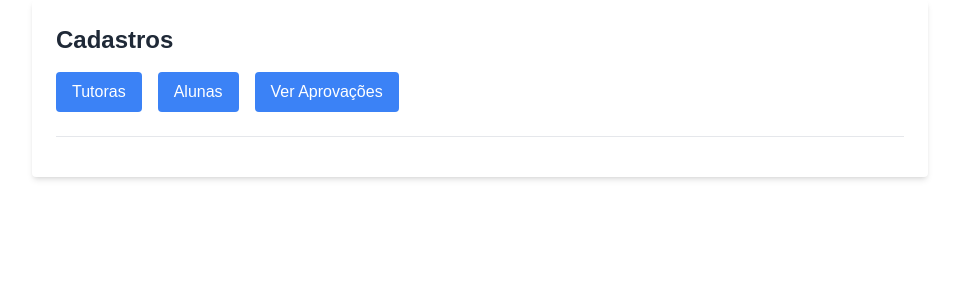
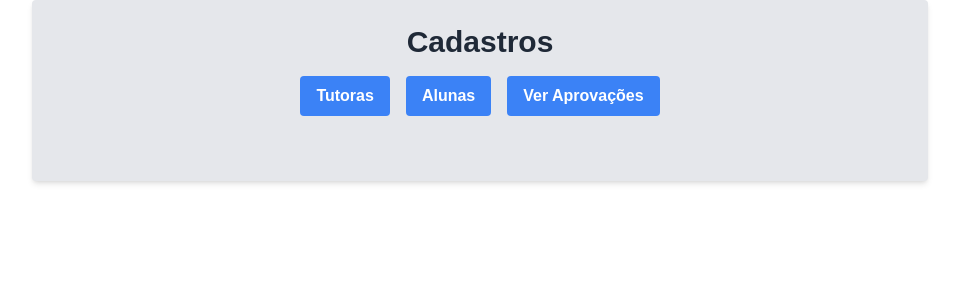
Before and after one commit to Seidenthal/competencia, a React (Vite) app: page /adminDashboard in a window 1280 px wide. Shown: the top 300 px of the page, without its empty margins (160-1119 px from the left). Built offline with nearby package versions, Linux system fonts and the light colour scheme.

Commit message:
Atualizações Adm

```diff
--- a/src/AdminDashboard.jsx
+++ b/src/AdminDashboard.jsx
@@ -116,11 +116,11 @@ const AdminDashboard = () => {
   };
 
   return (
-    <div className="p-6 max-w-4xl mx-auto bg-white shadow-md rounded">
-      <h2 className="text-2xl font-bold text-gray-800 mb-4">Cadastros</h2>
-      <div className="flex space-x-4 mb-6">
+    <div className="p-6 max-w-4xl mx-auto bg-gray-200 shadow-md rounded">
+      <h2 className="text-3xl font-bold text-gray-800 mb-4 text-center">Cadastros</h2>
+      <div className="flex space-x-4 mb-6 justify-center">
         <button
-          className="bg-blue-500 text-white px-4 py-2 rounded hover:bg-blue-600"
+          className="bg-blue-500  font-bold text-white px-4 py-2 rounded hover:bg-customOrange"
           onClick={() =>
             fetchData('tutoras', 'Tutoras', (item) => item.aprovado)
           }
@@ -128,13 +128,13 @@ const AdminDashboard = () => {
           Tutoras
         </button>
         <button
-          className="bg-blue-500 text-white px-4 py-2 rounded hover:bg-blue-600"
+          className="bg-blue-500 font-bold text-white px-4 py-2 rounded hover:bg-customOrange"
           onClick={() => fetchData('alunas', 'Alunas', (item) => item.aprovado)}
         >
           Alunas
         </button>
         <button
-          className="bg-blue-500 text-white px-4 py-2 rounded hover:bg-blue-600"
+          className="bg-blue-500 font-bold text-white px-4 py-2 rounded hover:bg-customOrange"
           onClick={loadAprovacoes}
         >
           Ver Aprovações
--- a/src/LoginAdm.jsx
+++ b/src/LoginAdm.jsx
@@ -34,10 +34,10 @@ const LoginAdmin = () => {
   };
 
   return (
-    <div className="flex justify-center items-center h-screen bg-gray-100">
+    <div className="flex justify-center items-center h-screen bg-customPurple">
       <div className="bg-white p-8 rounded shadow-md w-full max-w-md">
         <h2 className="text-2xl font-bold text-gray-800 text-center mb-6">
-          Login do Admin
+          Administração
         </h2>
         {error && (
           <div className="mb-4 p-2 bg-red-100 text-red-700 text-center rounded">
@@ -105,7 +105,7 @@ const LoginAdmin = () => {
           </div>
           <button
             type="submit"
-            className="w-full bg-blue-500 text-white py-2 px-4 rounded hover:bg-blue-600"
+            className="w-full bg-blue-500 text-white py-2 px-4 rounded hover:bg-customOrange transition duration-300"
           >
             Login
           </button>
```
